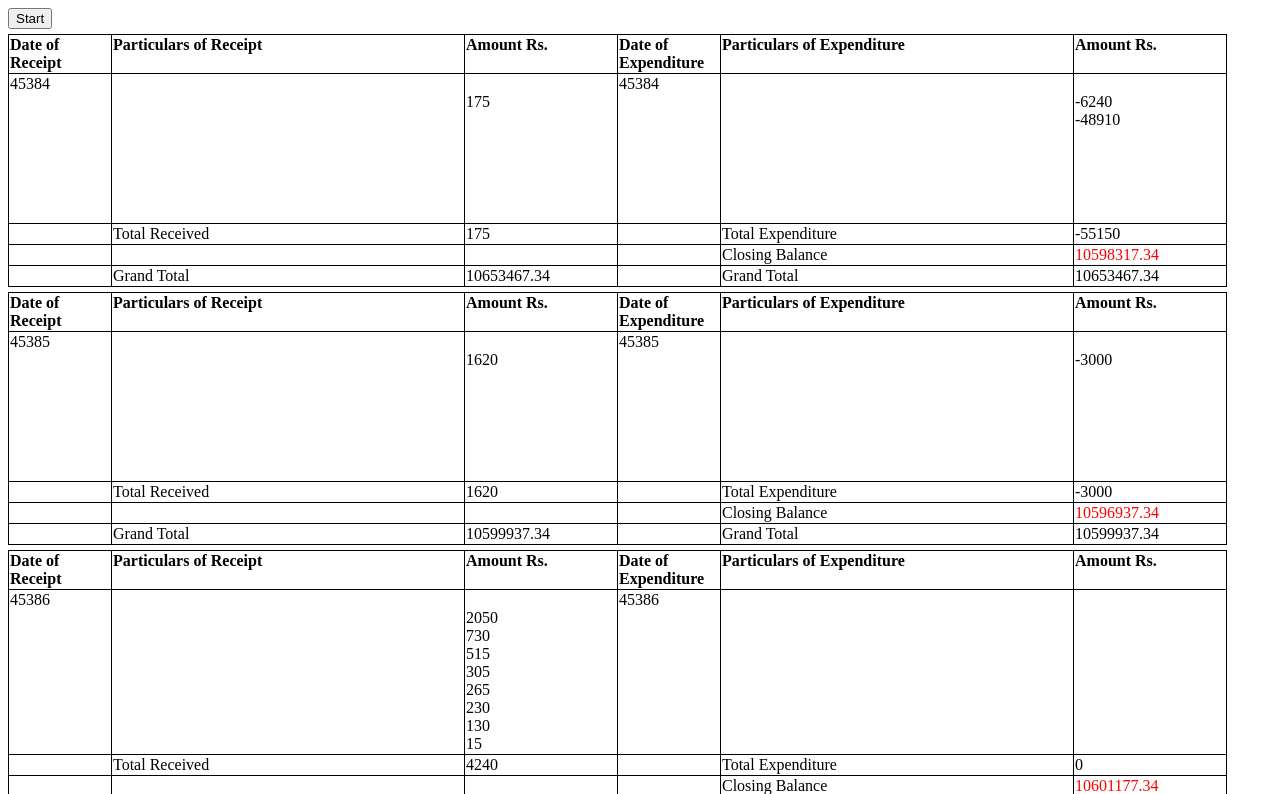
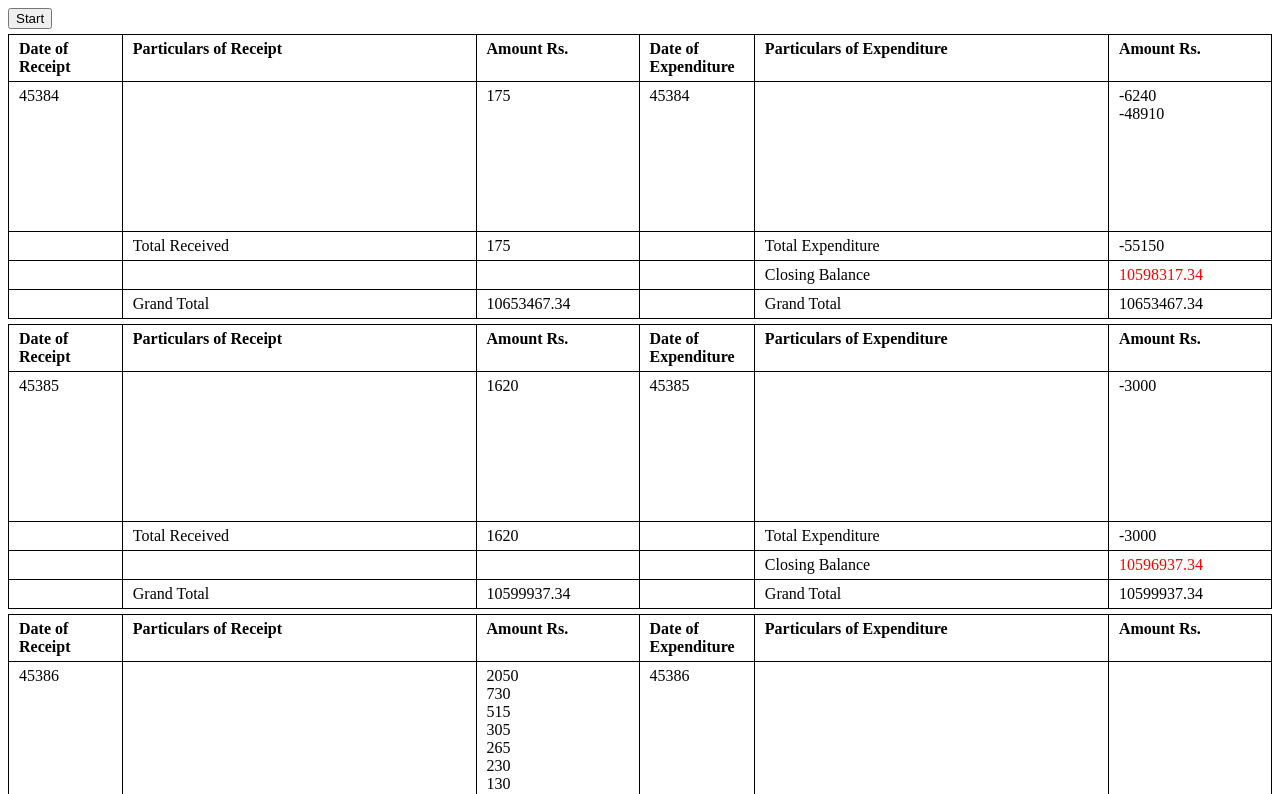
Before and after one commit to romanjan-das-2/CashbookApp, a plain HTML site: page index.html in a window 1280 px wide. Both pictures are taken after a click on the button "Start". Shown: the top 794 px of the page. Drawn offline with Linux system fonts and the light colour scheme.

Commit message:
styling adjustments

```diff
--- a/script.js
+++ b/script.js
@@ -311,10 +311,10 @@ function insertDataToTable(){
         document.getElementsByClassName("dateOfReceipt")[i].innerHTML=cashbookArray[i][0];
         document.getElementsByClassName("dateOfExpenditure")[i].innerHTML=cashbookArray[i][0];
         for(j=0;j<cashbookArray[i][1].length;j++){
-            document.getElementsByClassName("amountReceipt")[i].innerHTML=document.getElementsByClassName("amountReceipt")[i].innerHTML+"<br>"+cashbookArray[i][1][j];
+            document.getElementsByClassName("amountReceipt")[i].innerHTML=document.getElementsByClassName("amountReceipt")[i].innerHTML+cashbookArray[i][1][j]+"<br>";
         }
         for(k=0;k<cashbookArray[i][2].length;k++){
-            document.getElementsByClassName("amountExpenditure")[i].innerHTML=document.getElementsByClassName("amountExpenditure")[i].innerHTML+"<br>"+cashbookArray[i][2][k];
+            document.getElementsByClassName("amountExpenditure")[i].innerHTML=document.getElementsByClassName("amountExpenditure")[i].innerHTML+cashbookArray[i][2][k]+"<br>";
         }
         document.getElementsByClassName("totalReceived")[i].innerHTML=cashbookArray[i][3];
         document.getElementsByClassName("totalExpenditure")[i].innerHTML=cashbookArray[i][4];
--- a/style.css
+++ b/style.css
@@ -8,6 +8,8 @@ table,th,td {
 th,td{
     vertical-align: top;
     text-align: left;
+    padding:5px;
+    padding-left: 10px;
 }
 tr{
     height: 20px;
```
